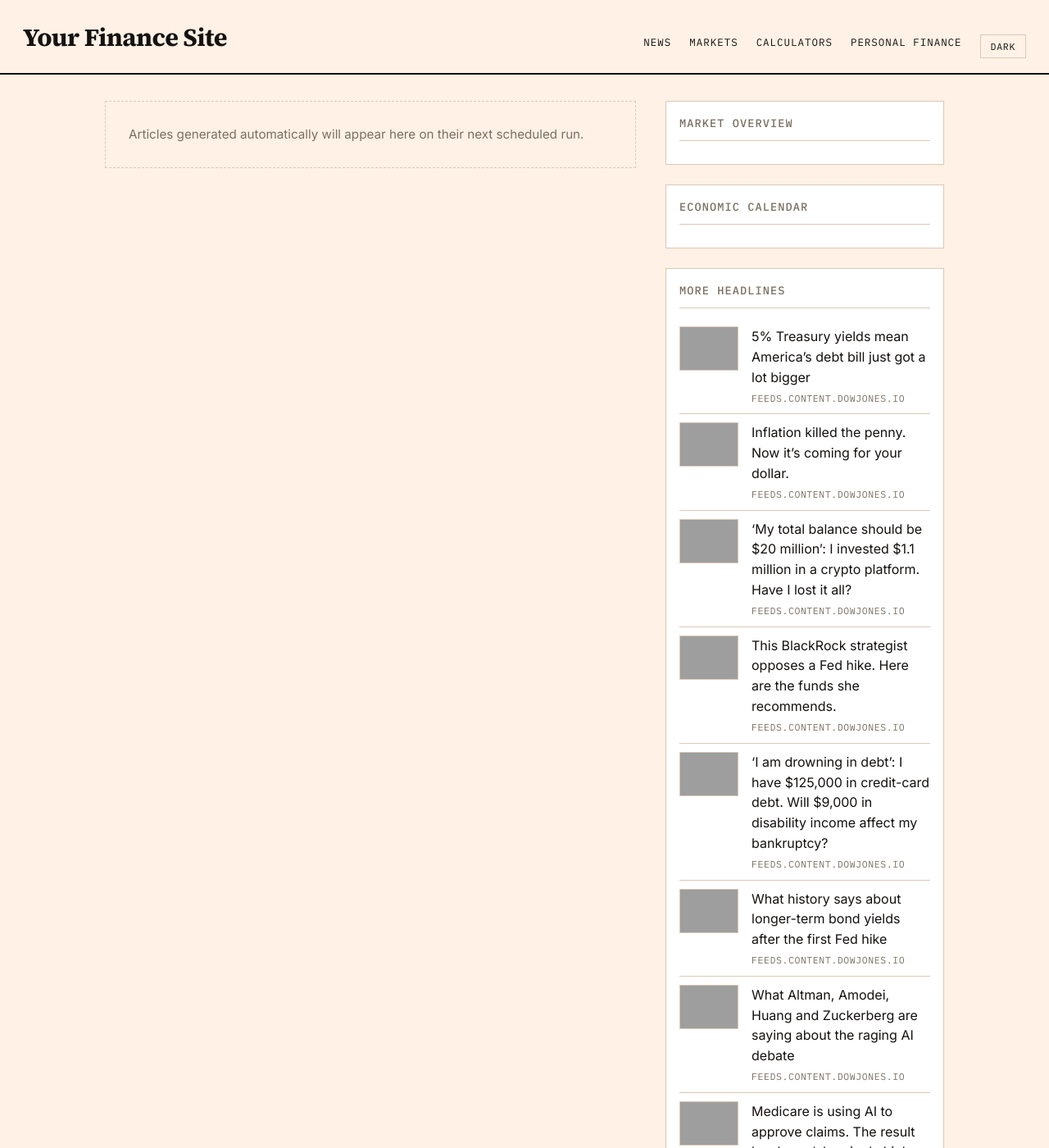
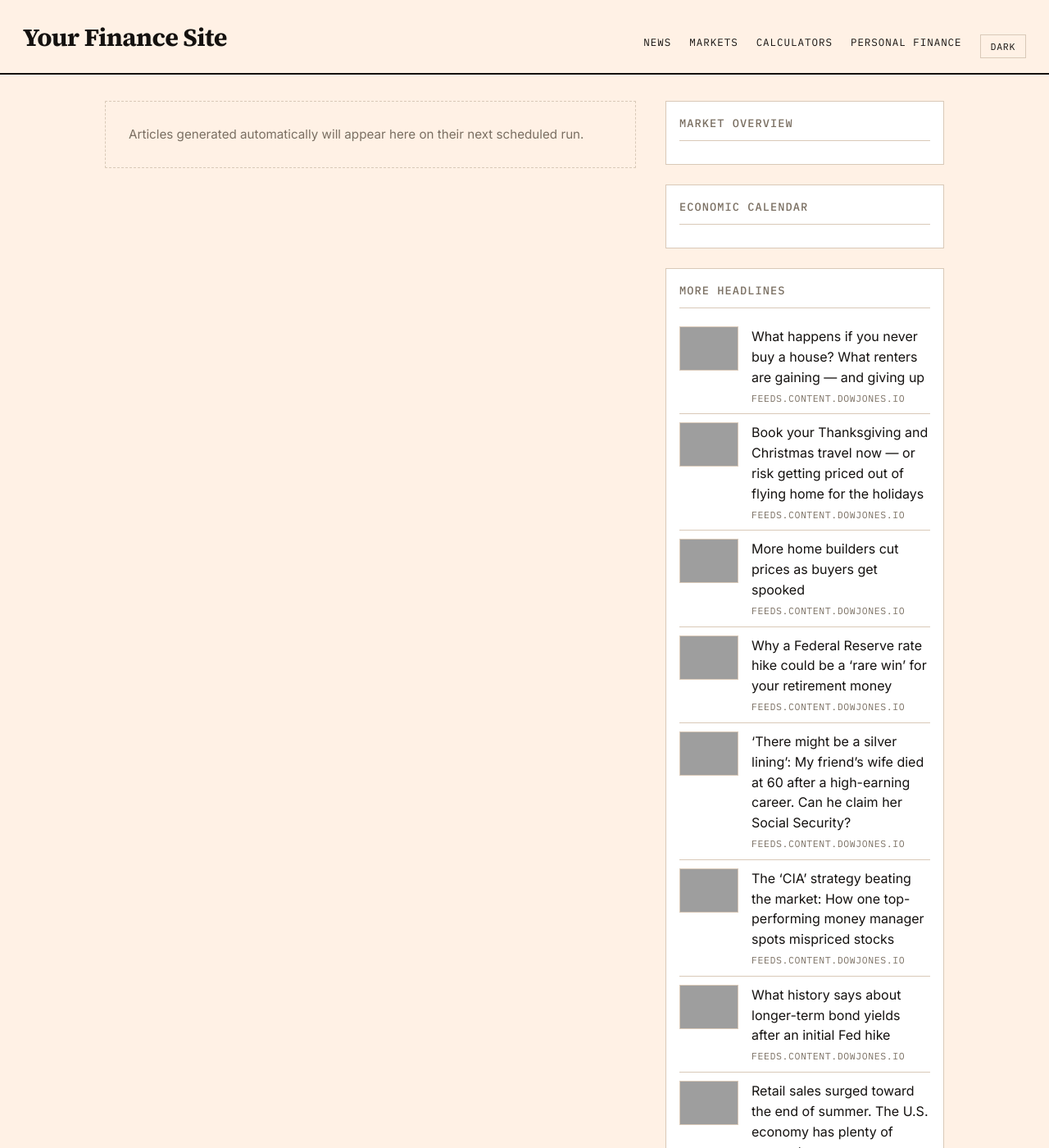
Before and after one commit to GlobTechCo/globtechco.github.io, a Jekyll site: the page built from index.html, in a window 1280 px wide and 1400 px high, cut to the strip 0-1400 px from the top of the window. Shown: the whole strip at 82% size. Built offline with Jekyll 4.4.1, drawn with Linux system fonts in a browser that asks for light colours; a script that is not in the unit is left out; the list of posts is cut into pages by our own code; some of the changed text lies outside the part shown; grey boxes are pictures that could not be loaded.

Commit message:
Auto-content update 2026-09-16

```diff
--- a/_data/aggregator.yml
+++ b/_data/aggregator.yml
@@ -1,50 +1,50 @@
+- title: "What happens if you never buy a house? What renters are gaining \u2014 and giving up"
+  link: "https://www.marketwatch.com/story/what-happens-if-you-never-buy-a-house-what-renters-are-gaining-and-giving-up-45b69dcb?mod=mw_rss_topstories"
+  source: "feeds.content.dowjones.io"
+  pubdate: "Wed, 16 Sep 2026 14:18:00 GMT"
+  image: "https://images.mktw.net/im-39365960"
+- title: "Book your Thanksgiving and Christmas travel now \u2014 or risk getting priced out of flying home for the holidays"
+  link: "https://www.marketwatch.com/story/the-best-time-to-book-your-flight-home-for-the-holidays-yesterday-6f5928f2?mod=mw_rss_topstories"
+  source: "feeds.content.dowjones.io"
+  pubdate: "Wed, 16 Sep 2026 14:12:00 GMT"
+  image: "https://images.mktw.net/im-21434443"
+- title: "More home builders cut prices as buyers get spooked"
+  link: "https://www.marketwatch.com/story/more-home-builders-cut-prices-as-buyers-get-spooked-4cd4b4ec?mod=mw_rss_topstories"
+  source: "feeds.content.dowjones.io"
+  pubdate: "Wed, 16 Sep 2026 14:10:00 GMT"
+  image: "https://images.mktw.net/im-69808812"
+- title: "Why a Federal Reserve rate hike could be a \u2018rare win\u2019 for your retirement money"
+  link: "https://www.marketwatch.com/story/why-a-federal-reserve-rate-hike-could-be-a-rare-win-for-your-retirement-money-3ae337df?mod=mw_rss_topstories"
+  source: "feeds.content.dowjones.io"
+  pubdate: "Wed, 16 Sep 2026 14:01:00 GMT"
+  image: "https://images.mktw.net/im-91195732"
+- title: "\u2018There might be a silver lining\u2019: My friend\u2019s wife died at 60 after a high-earning career. Can he claim her Social Security?"
+  link: "https://www.marketwatch.com/story/there-might-be-a-silver-lining-my-friends-wife-died-at-60-after-a-high-earning-career-can-he-claim-her-social-security-eb95210a?mod=mw_rss_topstories"
+  source: "feeds.content.dowjones.io"
+  pubdate: "Wed, 16 Sep 2026 14:00:00 GMT"
+  image: "https://images.mktw.net/im-55390155"
+- title: "The \u2018CIA\u2019 strategy beating the market: How one top-performing money manager spots mispriced stocks"
+  link: "https://www.marketwatch.com/story/the-cia-strategy-beating-the-market-how-one-top-performing-money-manager-spots-mispriced-stocks-535c638d?mod=mw_rss_topstories"
+  source: "feeds.content.dowjones.io"
+  pubdate: "Wed, 16 Sep 2026 13:33:00 GMT"
+  image: "https://images.mktw.net/im-85505267"
+- title: "What history says about longer-term bond yields after an initial Fed hike"
+  link: "https://www.marketwatch.com/story/what-history-says-about-longer-term-bond-yields-after-the-first-fed-hike-53eaae9f?mod=mw_rss_topstories"
+  source: "feeds.content.dowjones.io"
+  pubdate: "Wed, 16 Sep 2026 13:30:00 GMT"
+  image: "https://images.mktw.net/im-68998918"
+- title: "Retail sales surged toward the end of summer. The U.S. economy has plenty of momentum."
+  link: "https://www.marketwatch.com/story/retail-sales-surged-toward-the-end-of-summer-economy-still-has-plenty-of-momentum-cdf667b2?mod=mw_rss_topstories"
+  source: "feeds.content.dowjones.io"
+  pubdate: "Wed, 16 Sep 2026 13:22:00 GMT"
+  image: "https://images.mktw.net/im-52337802"
+- title: "\u2018My total balance should be $20 million\u2019: I invested $1.1 million in a crypto platform. Have I lost it all?"
+  link: "https://www.marketwatch.com/story/my-total-balance-should-be-worth-20-million-i-invested-1-1-million-in-a-crypto-platform-have-i-lost-it-all-d22da562?mod=mw_rss_topstories"
+  source: "feeds.content.dowjones.io"
+  pubdate: "Wed, 16 Sep 2026 13:15:00 GMT"
+  image: "https://images.mktw.net/im-78021125"
 - title: "5% Treasury yields mean America\u2019s debt bill just got a lot bigger"
   link: "https://www.marketwatch.com/story/5-treasury-yields-mean-americas-debt-bill-just-got-a-lot-bigger-8a5702b0?mod=mw_rss_topstories"
   source: "feeds.content.dowjones.io"
-  pubdate: "Wed, 16 Sep 2026 10:30:00 GMT"
+  pubdate: "Wed, 16 Sep 2026 13:03:00 GMT"
   image: "https://images.mktw.net/im-85902503"
-- title: "Inflation killed the penny. Now it\u2019s coming for your dollar."
-  link: "https://www.marketwatch.com/story/inflation-killed-the-penny-now-its-coming-for-your-dollar-78336cd8?mod=mw_rss_topstories"
-  source: "feeds.content.dowjones.io"
-  pubdate: "Wed, 16 Sep 2026 10:29:00 GMT"
-  image: "https://images.mktw.net/im-86919316"
-- title: "\u2018My total balance should be $20 million\u2019: I invested $1.1 million in a crypto platform. Have I lost it all?"
-  link: "https://www.marketwatch.com/story/my-total-balance-should-be-worth-20-million-i-invested-1-1-million-in-a-crypto-platform-have-i-lost-it-all-d22da562?mod=mw_rss_topstories"
-  source: "feeds.content.dowjones.io"
-  pubdate: "Wed, 16 Sep 2026 10:16:00 GMT"
-  image: "https://images.mktw.net/im-78021125"
-- title: "This BlackRock strategist opposes a Fed hike. Here are the funds she recommends."
-  link: "https://www.marketwatch.com/story/this-blackrock-strategist-opposes-a-fed-hike-here-are-the-funds-she-recommends-36a3b981?mod=mw_rss_topstories"
-  source: "feeds.content.dowjones.io"
-  pubdate: "Wed, 16 Sep 2026 09:34:00 GMT"
-  image: "https://images.mktw.net/im-01877100"
-- title: "\u2018I am drowning in debt\u2019: I have $125,000 in credit-card debt. Will $9,000 in disability income affect my bankruptcy?"
-  link: "https://www.marketwatch.com/story/i-am-drowning-in-debt-i-have-125-000-in-credit-card-debt-will-9-000-in-disability-income-affect-my-bankruptcy-f897c131?mod=mw_rss_topstories"
-  source: "feeds.content.dowjones.io"
-  pubdate: "Wed, 16 Sep 2026 09:15:00 GMT"
-  image: "https://images.mktw.net/im-58969241"
-- title: "What history says about longer-term bond yields after the first Fed hike"
-  link: "https://www.marketwatch.com/story/what-history-says-about-longer-term-bond-yields-after-the-first-fed-hike-53eaae9f?mod=mw_rss_topstories"
-  source: "feeds.content.dowjones.io"
-  pubdate: "Wed, 16 Sep 2026 09:11:00 GMT"
-  image: "https://images.mktw.net/im-68998918"
-- title: "What Altman, Amodei, Huang and Zuckerberg are saying about the raging AI debate"
-  link: "https://www.marketwatch.com/story/what-altman-amodei-huang-and-zuckerberg-are-saying-about-the-raging-ai-debate-afaae83b?mod=mw_rss_topstories"
-  source: "feeds.content.dowjones.io"
-  pubdate: "Wed, 16 Sep 2026 08:26:00 GMT"
-  image: "https://images.mktw.net/im-38795423"
-- title: "Medicare is using AI to approve claims. The result has been \u2018alarmingly high denial rates.\u2019"
-  link: "https://www.marketwatch.com/story/medicare-is-using-ai-to-approve-claims-the-result-has-been-alarmingly-high-denial-rates-db87d902?mod=mw_rss_topstories"
-  source: "feeds.content.dowjones.io"
-  pubdate: "Tue, 15 Sep 2026 23:09:00 GMT"
-  image: "https://images.mktw.net/im-93436982"
-- title: "\u2018There might be a silver lining\u2019: My friend\u2019s wife died at 60 after a high-earning career. Can he claim her Social Security?"
-  link: "https://www.marketwatch.com/story/there-might-be-a-silver-lining-my-friends-wife-died-at-60-after-a-high-earning-career-can-he-claim-her-social-security-eb95210a?mod=mw_rss_topstories"
-  source: "feeds.content.dowjones.io"
-  pubdate: "Tue, 15 Sep 2026 22:00:00 GMT"
-  image: "https://images.mktw.net/im-55390155"
-- title: "These 4 stocks could benefit most from a $3.2 trillion semiconductor opportunity"
-  link: "https://www.marketwatch.com/story/these-four-stocks-could-benefit-most-from-a-3-2-trillion-semiconductor-opportunity-e6bf58b4?mod=mw_rss_topstories"
-  source: "feeds.content.dowjones.io"
-  pubdate: "Tue, 15 Sep 2026 21:40:00 GMT"
-  image: "https://images.mktw.net/im-15629837"
```
